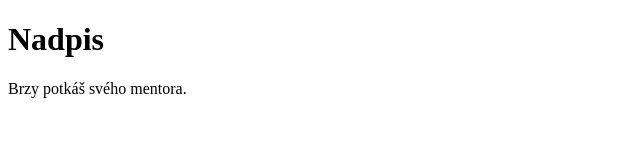
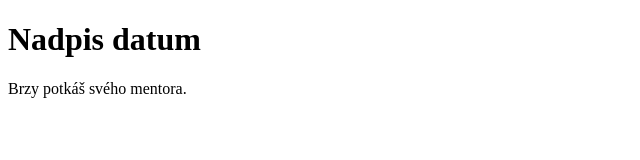
Before and after one commit to LenkaVer/KnihovnaDatum, a plain HTML site: page index.html in a window 1280 px wide. Shown: the whole page, without its empty margins (0-640 px from the left). Drawn offline with nearby package versions, Linux system fonts and the light colour scheme.

Commit message:
Update index.html

```diff
--- a/index.html
+++ b/index.html
@@ -7,7 +7,7 @@
     <title>Document</title>
   </head>
   <body>
-    <h1>Nadpis</h1>
+    <h1>Nadpis datum</h1>
     <script src="https://cdnjs.cloudflare.com/ajax/libs/dayjs/1.10.4/dayjs.min.js"></script>
     <script src="index.js"></script>
   </body>
```
